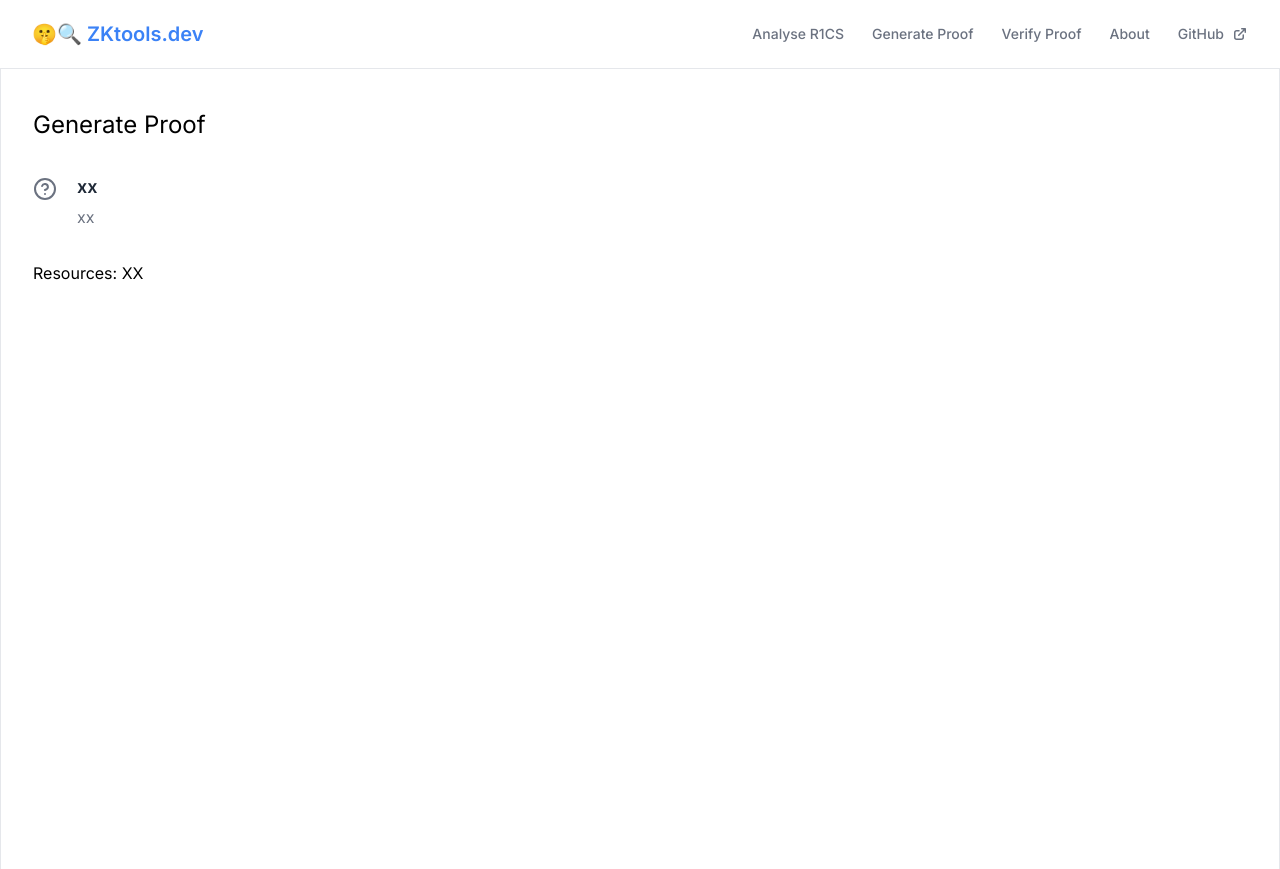
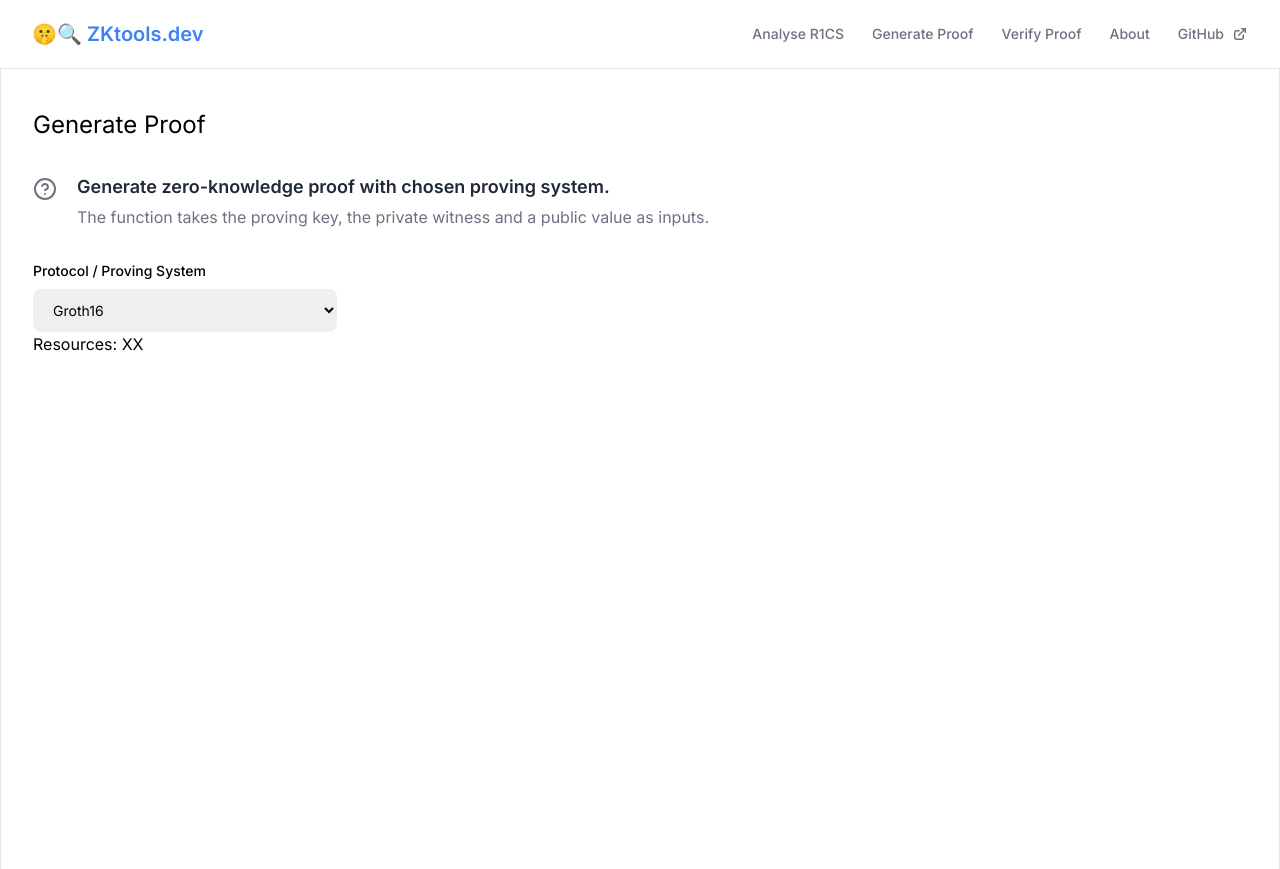
Before and after one commit to Hugoo/zktools.dev, a Next.js app: page /proof/generate in a window 1280 px wide. Built offline with nearby package versions, Linux system fonts and the light colour scheme.

Commit message:
Add verification form and description to generate proof page

```diff
--- a/src/app/proof/generate/page.tsx
+++ b/src/app/proof/generate/page.tsx
@@ -1,11 +1,12 @@
 import InfoBox from "@/components/InfoBox";
+import VerifyForm from "@/components/VerifyForm";
 
 export default function Verify() {
   return (
     <div>
       <h1>Generate Proof</h1>
-      <InfoBox title="xx" description="xx" />
-
+      <InfoBox title="Generate zero-knowledge proof with chosen proving system." description="The function takes the proving key, the private witness and a public value as inputs." />
+      <VerifyForm />
       <div>Resources: XX</div>
     </div>
   );
```
